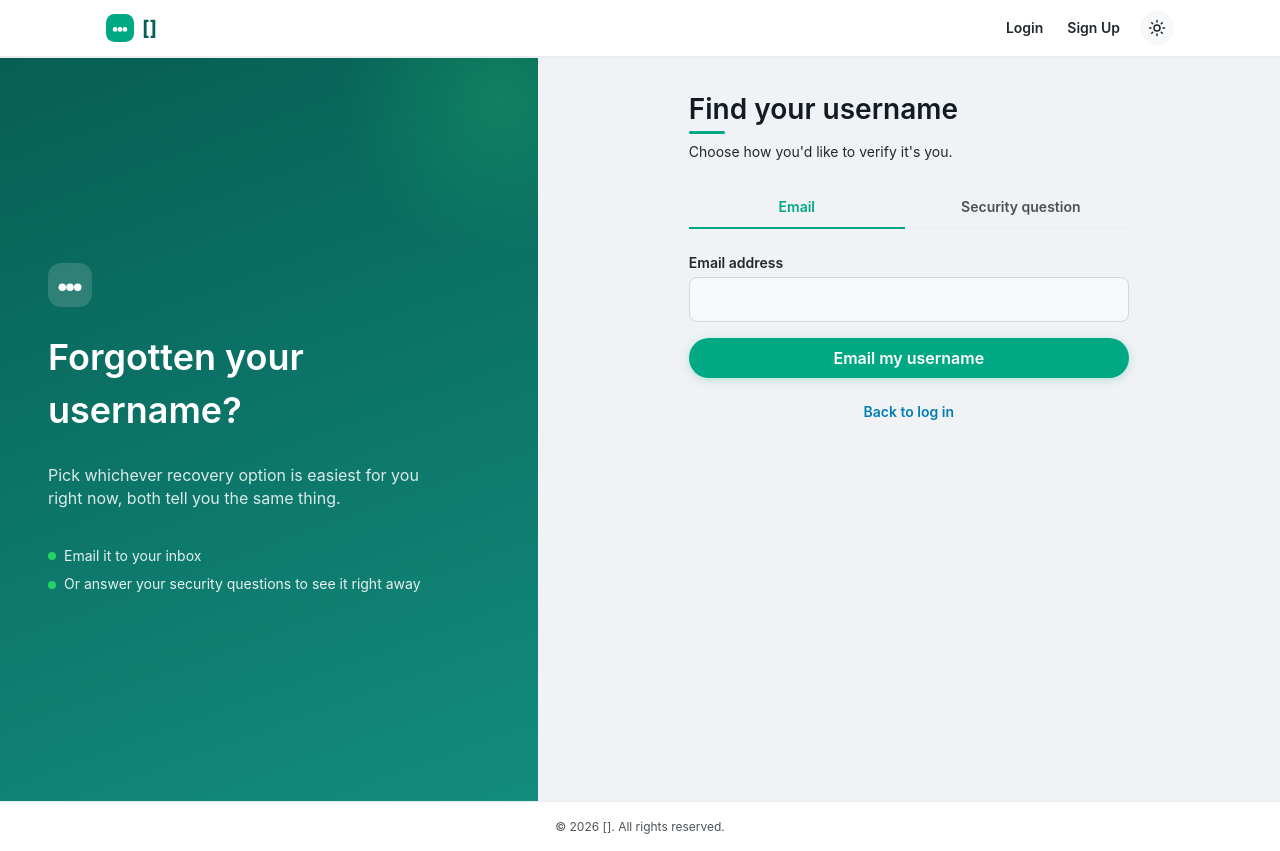
After one commit to Lastissa/httpChat, a Django app: template Account/templates/html/forgot_username.html in a window 1280 px wide. The commit adds this page. Run offline with Django 5.2, Linux system fonts and the light colour scheme; the template is opened without the code that fills it: most values are stand-ins (such as "Sample title", 1, 10 or a date in 2020).

Commit message:
create the forgot username

```diff
--- a/Account/models.py
+++ b/Account/models.py
@@ -71,7 +71,7 @@ class Profile(models.Model):
     secret_answer = models.CharField(max_length=150)
 
     def __str__(self):
-        return f"Profile for {self.user.eusername}"
+        return f"Profile for {self.user.username}"
 
 class SecurityAnswerSet(models.Model):
     """
--- a/Account/sitemaps.py
+++ b/Account/sitemaps.py
@@ -3,7 +3,6 @@ Account/sitemaps.py
 ---------------------------------------------------------------------
 Standard django.contrib.sitemaps setup. Only lists pages that are
 genuinely public and worth a search engine indexing
-re's nothing SEO-relevant
 """
 from django.contrib.sitemaps import Sitemap
 from django.urls import reverse
@@ -20,6 +19,7 @@ class StaticAccountViewSitemap(Sitemap):
             ('account_signup', 0.9),
             ('account_login', 0.8),
             ('account_forgot_password', 0.3),
+            ('account_forgot_username', 0.3),
         ]
 
     def location(self, item):
--- a/Account/static/base_template.js
+++ b/Account/static/base_template.js
@@ -561,6 +561,42 @@ const HttpChat = (() => {
     }
 
     /* =========================================================
+       Server-rendered (Django) messages -> toasts
+       ---------------------------------------------------------
+       Django's messages framework (see base_template.html's
+       "{% if messages %}" block) used to render as a plain,
+       full-width banner glued under the nav on the next full
+       page load (e.g. the "Welcome back, <user>." message after
+       login redirects to /home/). That looked like a server
+       error banner, not part of the app UI, and — unlike every
+       other notification in the app — never auto-dismissed.
+       This folds those same messages into the existing toast
+       system instead, so there is exactly ONE notification
+       style everywhere, then removes the now-empty banner
+       markup so nothing is shown twice. Read once on load;
+       Django only ever renders this block on the page that
+       consumes the message (messages are one-shot server-side),
+       so there is nothing left to convert on next load.
+       ========================================================= */
+    function initServerMessages() {
+        const container = document.querySelector('.site-messages');
+        if (!container) return;
+
+        container.querySelectorAll('.alert').forEach((el) => {
+            let type = 'default';
+            if (el.classList.contains('alert-success')) type = 'success';
+            else if (el.classList.contains('alert-error')) type = 'error';
+            // alert-warning/alert-info fall back to the neutral toast
+            // style — there's no toast-warning/-info variant, and a
+            // second visual tier isn't worth the added CSS for how
+            // rarely those tags are actually used.
+            showToast(el.textContent.trim(), type);
+        });
+
+        container.remove();
+    }
+
+    /* =========================================================
        Init
        ========================================================= */
 
@@ -577,6 +613,7 @@ const HttpChat = (() => {
         initThemeToggle();
         initNavKebab();
         initPageLeaveOnLinks();
+        initServerMessages();
     }
 
     document.addEventListener('DOMContentLoaded', init);
--- /dev/null
+++ b/Account/static/js/forgot_username.js
@@ -0,0 +1,74 @@
+/* =========================================================
+   page-specific logic for the forgot-username page's two
+   tabs. Structurally a near-copy of forgot_password.js — see
+   that file for the shared reasoning — with one behavioural
+   difference: the security-question tab's step 2 reveals the
+   username in place instead of redirecting anywhere.
+   ========================================================= */
+document.addEventListener('DOMContentLoaded', () => {
+    const tabEmail = document.getElementById('tab-email');
+    const tabSecurity = document.getElementById('tab-security');
+    const panelEmail = document.getElementById('panel-email');
+    const panelSecurity = document.getElementById('panel-security');
+    if (!tabEmail) return; // not on this page
+
+    /* ---- Tabs: user picks either method upfront ---- */
+    function selectTab(tab) {
+        const isEmail = tab === 'email';
+        tabEmail.setAttribute('aria-selected', String(isEmail));
+        tabSecurity.setAttribute('aria-selected', String(!isEmail));
+        panelEmail.hidden = !isEmail;
+        panelSecurity.hidden = isEmail;
+    }
+    tabEmail.addEventListener('click', () => selectTab('email'));
+    tabSecurity.addEventListener('click', () => selectTab('security'));
+
+    /* ---- Email tab ----
+       On success, swap the form for a confirmation message in place
+       (no redirect) — same pattern as the password-reset email tab. */
+    const emailForm = document.getElementById('email-username-form');
+    const emailConfirmation = document.getElementById('email-username-confirmation');
+    HttpChat.submitFormAsJson(emailForm, {
+        errorElementIds: { email: 'username-recovery-email-error' },
+        onSuccess: (data) => {
+            emailForm.hidden = true;
+            emailConfirmation.textContent = data.message;
+            emailConfirmation.hidden = false;
+        },
+    });
+
+    /* ---- Security-question tab, step 1: look up the account ---- */
+    const lookupForm = document.getElementById('username-security-lookup-form');
+    const verifyForm = document.getElementById('username-security-verify-form');
+    const questionsList = document.getElementById('username-security-verify-questions');
+
+    HttpChat.submitFormAsJson(lookupForm, {
+        errorElementIds: { identifier: 'username-recovery-identifier-error' },
+        onSuccess: (data) => {
+            questionsList.innerHTML = '';
+            (data.questions || []).forEach((q) => {
+                const li = document.createElement('li');
+                li.textContent = q;
+                questionsList.appendChild(li);
+            });
+            lookupForm.hidden = true;
+            verifyForm.hidden = false;
+            const firstAnswer = document.getElementById('username-recovery-answer-1');
+            if (firstAnswer) firstAnswer.focus();
+        },
+    });
+
+    /* ---- Security-question tab, step 2: verify answers ----
+       Reveal the username in place instead of redirecting — this
+       IS the destination, not a step on the way to one. */
+    const usernameReveal = document.getElementById('username-reveal');
+    const usernameRevealValue = document.getElementById('username-reveal-value');
+    HttpChat.submitFormAsJson(verifyForm, {
+        errorElementIds: { answer_1: 'username-security-verify-error' },
+        onSuccess: (data) => {
+            verifyForm.hidden = true;
+            usernameRevealValue.textContent = data.username;
+            usernameReveal.hidden = false;
+        },
+    });
+});
--- a/Account/static/light_css/auth.css
+++ b/Account/static/light_css/auth.css
@@ -196,6 +196,19 @@
 }
 .auth-tab-panel[hidden]{ display: none; }
 
+/* ---------------- Username reveal (forgot-username, security-question step 3) ---------------- */
+.username-reveal{ text-align: center; }
+.username-reveal__value{
+    font-size: var(--fs-xl);
+    font-weight: 700;
+    color: var(--color-action-primary);
+    background-color: var(--color-surface-page);
+    border-radius: var(--radius-md);
+    padding: var(--space-3);
+    margin: 0 0 var(--space-4);
+    word-break: break-all;
+}
+
 /* ---------------- Responsive ----------------
    the aside COLLAPSES into a compact horizontal hero strip:
    logo + one line of copy, not the full pitch + bullet list.
@@ -208,6 +221,16 @@
         position: static;
         height: auto;
         flex: 0 0 auto;
+        /* Reset the desktop rule's `align-self: flex-start` (used
+           there so the sticky aside doesn't stretch to the sibling
+           column's full scroll height). Left in place, it also
+           applies on mobile — where .auth-screen's main axis is
+           now vertical — and makes .auth-aside size to its content
+           (shrink-to-fit) on the CROSS axis instead of stretching
+           to the full viewport width. That's the actual cause of
+           the heading/text not reaching the screen edge on mobile;
+           `stretch` restores normal full-width behaviour. */
+        align-self: stretch;
         flex-direction: row;
         align-items: center;
         gap: var(--space-3);
--- /dev/null
+++ b/Account/templates/html/forgot_username.html
@@ -0,0 +1,113 @@
+{% extends "reusables/base_template.html" %}
+{% load static %}
+
+{% block title %}Forgot username{% endblock title %}
+{% block canonical %}username/forgot/{% endblock canonical %}
+{% block extra_description %}Recover your {{ project_name }} username using your email or your security questions.{% endblock extra_description %}
+{% block robots_content %}noindex, follow{% endblock robots_content %}
+{% comment %} noindex: same reasoning as forgot_password.html — an
+    account-recovery page has nothing worth ranking, and no reason to
+    invite phishing clones by indexing it. {% endcomment %}
+
+{% block extra_css_light %}<link rel="stylesheet" href="{% static 'light_css/auth.css' %}">{% endblock extra_css_light %}
+{% block extra_css_heavy %}<link rel="stylesheet" href="{% static 'heavy_css/auth.css' %}" media="print" onload="this.media='all'">{% endblock extra_css_heavy %}
+{% block extra_css_heavy_noscript %}<link rel="stylesheet" href="{% static 'heavy_css/auth.css' %}">{% endblock extra_css_heavy_noscript %}
+
+{% block body_content %}
+<div class="auth-screen">
+
+    <aside class="auth-aside">
+        <svg class="auth-aside__logo" viewBox="0 0 40 40" aria-hidden="true">
+            <rect width="40" height="40" rx="12" fill="#fff" fill-opacity="0.15"></rect>
+            <circle cx="13" cy="22" r="3.4" fill="#fff"></circle>
+            <circle cx="20" cy="22" r="3.4" fill="#fff"></circle>
+            <circle cx="27" cy="22" r="3.4" fill="#fff"></circle>
+        </svg>
+        <h1>Forgotten your username?</h1>
+        <p>Pick whichever recovery option is easiest for you right now, both tell you the same thing.</p>
+        <ul class="auth-aside__list">
+            <li><span class="auth-aside__bullet" aria-hidden="true"></span> Email it to your inbox</li>
+            <li><span class="auth-aside__bullet" aria-hidden="true"></span> Or answer your security questions to see it right away</li>
+        </ul>
+    </aside>
+
+    <div class="auth-form-panel">
+        <div class="auth-card">
+            <div class="auth-card__header">
+                <h2>Find your username</h2>
+                <p>Choose how you'd like to verify it's you.</p>
+            </div>
+
+            <div class="auth-tabs" role="tablist">
+                <button type="button" class="auth-tab" id="tab-email" role="tab" aria-selected="true" aria-controls="panel-email">Email</button>
+                <button type="button" class="auth-tab" id="tab-security" role="tab" aria-selected="false" aria-controls="panel-security">Security question</button>
+            </div>
+
+            <!-- ===== Email tab ===== -->
+            <div class="auth-tab-panel" id="panel-email" role="tabpanel" aria-labelledby="tab-email">
+                <form id="email-username-form" method="post" action="{% url 'account_forgot_username_email' %}" novalidate>
+                    {% csrf_token %}
+                    <div class="field">
+                        <label for="username-recovery-email">Email address</label>
+                        <input class="field-input" type="email" id="username-recovery-email" name="email"
+                               autocomplete="email" required aria-describedby="username-recovery-email-error">
+                        <span class="field-error" id="username-recovery-email-error" role="alert"></span>
+                    </div>
+                    <button type="submit" class="btn btn-primary btn-block">Email my username</button>
+                </form>
+                <p id="email-username-confirmation" class="text-muted text-center" hidden></p>
+            </div>
+
+            <!-- ===== Security question tab ===== -->
+            <div class="auth-tab-panel" id="panel-security" role="tabpanel" aria-labelledby="tab-security" hidden>
+
+                <!-- Step 1: look up the account by email. Email only
+                     (not "username or email" like the password-reset
+                     version of this tab) — the whole point here is
+                     that the user doesn't have a username to type. -->
+                <form id="username-security-lookup-form" method="post" action="{% url 'account_forgot_username_security_lookup' %}" novalidate>
+                    {% csrf_token %}
+                    <div class="field">
+                        <label for="username-recovery-identifier">Email address</label>
+                        <input class="field-input" type="email" id="username-recovery-identifier" name="identifier"
+                               autocomplete="email" required aria-describedby="username-recovery-identifier-error">
+                        <span class="field-error" id="username-recovery-identifier-error" role="alert"></span>
+                    </div>
+                    <button type="submit" class="btn btn-primary btn-block">Find my questions</button>
+                </form>
+
+                <!-- Step 2: answer the questions (hidden until step 1 succeeds) -->
+                <form id="username-security-verify-form" method="post" action="{% url 'account_forgot_username_security_verify' %}" novalidate hidden>
+                    {% csrf_token %}
+                    <ul class="security-questions-preview" id="username-security-verify-questions"></ul>
+                    <div class="field">
+                        <div class="security-answers-row">
+                            <input class="field-input security-answer-input" type="text" name="answer_1" id="username-recovery-answer-1" placeholder="Answer 1" autocomplete="off">
+                            <input class="field-input security-answer-input" type="text" name="answer_2" id="username-recovery-answer-2" placeholder="Answer 2" autocomplete="off">
+                            <input class="field-input security-answer-input" type="text" name="answer_3" id="username-recovery-answer-3" placeholder="Answer 3" autocomplete="off">
+                        </div>
+                        <span class="field-error" id="username-security-verify-error" role="alert"></span>
+                    </div>
+                    <button type="submit" class="btn btn-primary btn-block">Verify &amp; show my username</button>
+                </form>
+
+                <!-- Step 3: reveal the username in place (no redirect —
+                     there's nowhere else this needs to go). -->
+                <div id="username-reveal" class="username-reveal" hidden>
+                    <p class="text-muted">Your username is:</p>
+                    <p class="username-reveal__value" id="username-reveal-value"></p>
+                    <a href="{% url 'account_login' %}" class="btn btn-primary btn-block">Continue to log in</a>
+                </div>
+            </div>
+
+            <div class="auth-card__footer">
+                <a href="{% url 'account_login' %}">Back to log in</a>
+            </div>
+        </div>
+    </div>
+</div>
+{% endblock body_content %}
+
+{% block extra_js %}
+<script src="{% static 'js/forgot_username.js' %}" defer></script>
+{% endblock extra_js %}
--- a/Account/templates/html/landing.html
+++ b/Account/templates/html/landing.html
@@ -1,8 +1,8 @@
 {% extends "reusables/base_template.html" %}
 
-{% block title %}Chat by username, no phone number needed{% endblock title %}
+{% block title %}Chat including Streaming{% endblock title %}
 {% block canonical %}{% endblock canonical %}
-{% block extra_description %}{{ project_description }} Create a free account and start chatting by username in seconds.{% endblock extra_description %}
+{% block extra_description %}{{ project_description }} Create a free account and start chatting, viewing feed and streaming video with username in seconds.{% endblock extra_description %}
 {% block og_title %}{{ project_name }}{% endblock og_title %}
 {% block og_description %}{{ project_description }}{% endblock og_description %}
 {% block og_url %}{% endblock og_url %}
--- a/Account/templates/html/login.html
+++ b/Account/templates/html/login.html
@@ -79,7 +79,11 @@
                         </button>
                     </div>
                     <span class="field-error" id="login-password-error" role="alert"></span>
-                    <p class="field-hint"><a href="{% url 'account_forgot_password' %}">Forgot your password?</a></p>
+                    <p class="field-hint">
+                        <a href="{% url 'account_forgot_password' %}">Forgot your password?</a>
+                        &nbsp;&middot;&nbsp;
+                        <a href="{% url 'account_forgot_username' %}">Forgot your username?</a>
+                    </p>
                 </div>
 
                 <button type="submit" class="btn btn-primary btn-block">Log in</button>
--- a/Account/templates/reusables/base_template.html
+++ b/Account/templates/reusables/base_template.html
@@ -3,7 +3,7 @@
 <head>
     <meta charset="UTF-8">
     <meta name="viewport" content="width=device-width, initial-scale=1.0, viewport-fit=cover">
-    <link rel="icon" type="image/png" href="{% block favicon %}{% static 'img/httpchat_logo.png' %}{% endblock favicon %}">
+    <link rel="icon" type="image/png" href="{% static 'img/httpchat_logo.png' %}">
     <title>{% block title %}{% endblock title %} | {{ project_name }}</title>
     <meta name="description" content="{% block extra_description %}{{ project_description }}{% endblock extra_description %}">
     <meta name="keywords" content="{% block keywords %}httpchat, chat app, online chat{% endblock keywords %}">
--- a/Account/urls.py
+++ b/Account/urls.py
@@ -21,4 +21,10 @@ urlpatterns = [
     path('password/forgot/security/lookup/', views.ForgotPasswordSecurityLookup.as_view(), name='account_forgot_password_security_lookup'),
     path('password/forgot/security/verify/', views.ForgotPasswordSecurityVerify.as_view(), name='account_forgot_password_security_verify'),
     path('password/reset/<str:token>/', views.PasswordResetConfirm.as_view(), name='account_password_reset_confirm'),
+
+    # --- Forgot username ---
+    path('username/forgot/', views.ForgotUsername.as_view(), name='account_forgot_username'),
+    path('username/forgot/email/', views.ForgotUsernameEmailRequest.as_view(), name='account_forgot_username_email'),
+    path('username/forgot/security/lookup/', views.ForgotUsernameSecurityLookup.as_view(), name='account_forgot_username_security_lookup'),
+    path('username/forgot/security/verify/', views.ForgotUsernameSecurityVerify.as_view(), name='account_forgot_username_security_verify'),
 ]
--- a/UTILITY/Static.py
+++ b/UTILITY/Static.py
@@ -2,7 +2,7 @@ from django.conf import settings
 
 class Static:
     project_name = 'httpchat'
-    project_description= 'HttpChat is a chat app using http to connect users.'
+    project_description= 'HttpChat is a chat app using http to connect users with coming features like streaming videos , text feeds and stories mode.'
     project_base_url = settings.PROJECT_BASE_URL or "http://localhost:8000/"
 
 
```
Also changed, not shown: AGENT.MD (+1 -0 lines), AI_WORKFLOW.MD (+108 -0 lines), Account/static/light_css/home.css (+38 -4 lines), Account/templates/html/home.html (+18 -1 lines), Account/views.py (+141 -1 lines).
